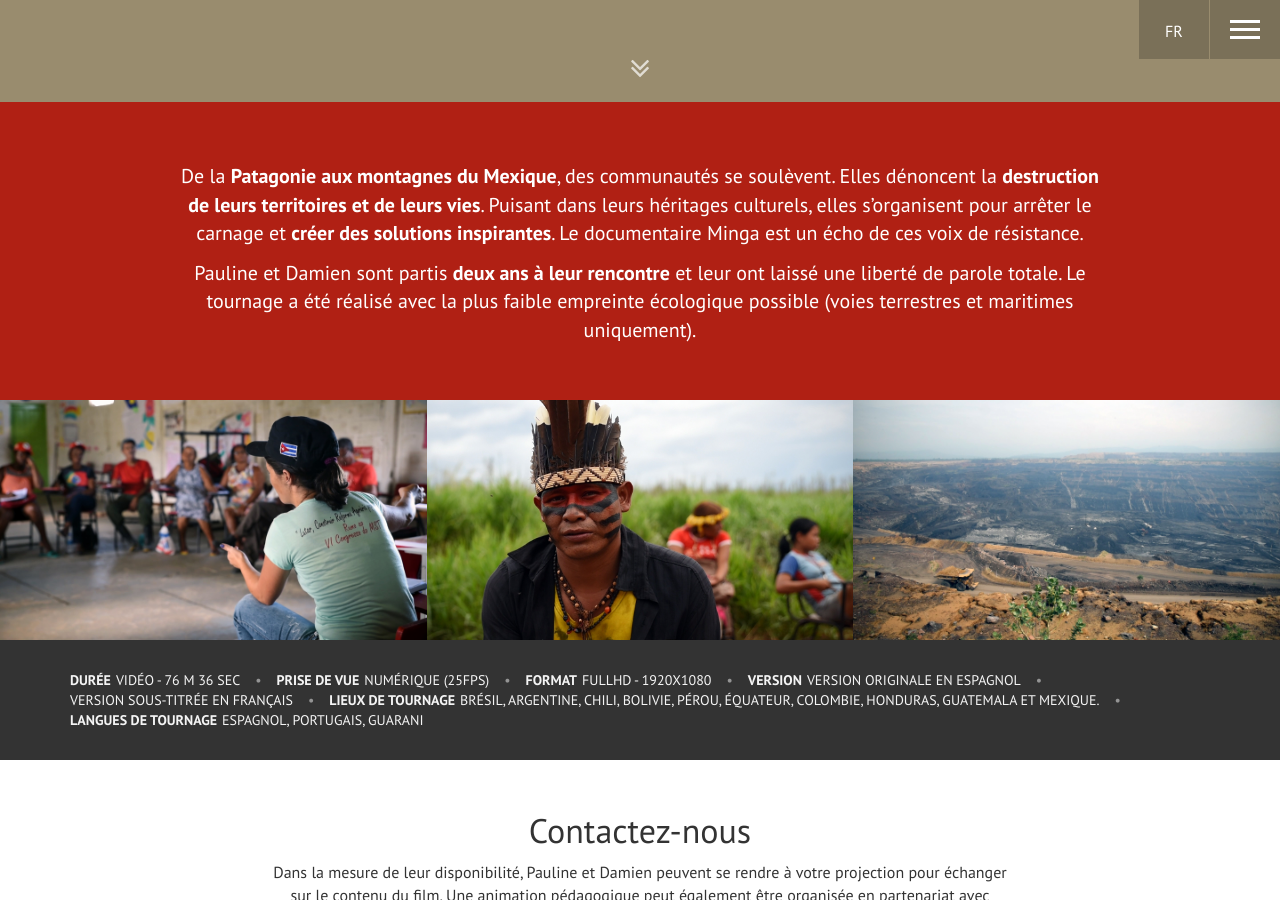
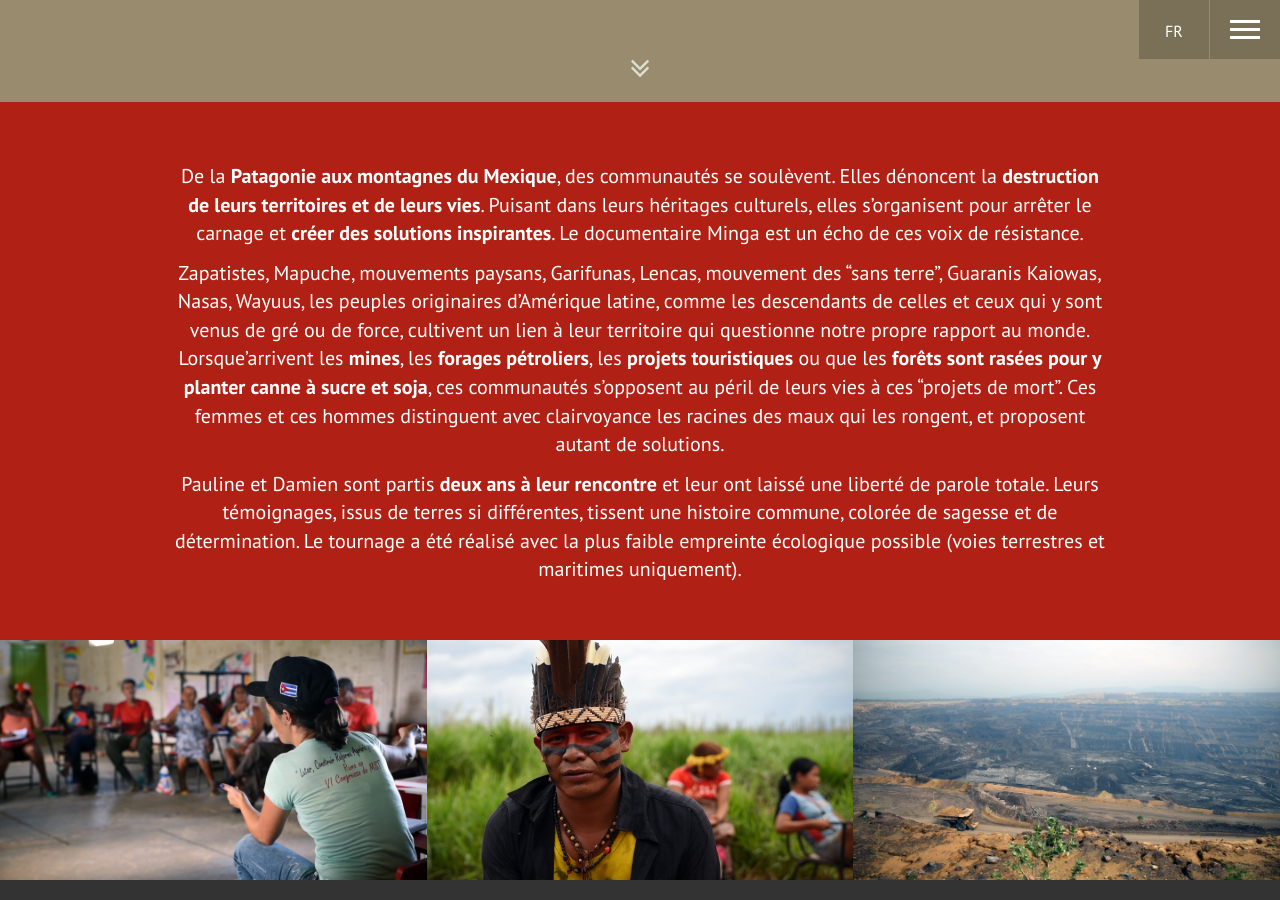
Before and after one commit to entipe/Minga-Live, a Jekyll site: the page built from index.fr.html, in a window 1280 px wide and 900 px high, scrolled down 798 px. Built offline with Jekyll 4.4.1, drawn with Linux system fonts in a browser that asks for light colours.

Commit message:
new intro fr

```diff
--- a/_includes/intro.fr.md
+++ b/_includes/intro.fr.md
@@ -1,3 +1,5 @@
 De la **Patagonie aux montagnes du Mexique**, des communautés se soulèvent. Elles dénoncent la **destruction de leurs territoires et de leurs vies**. Puisant dans leurs héritages culturels, elles s'organisent pour arrêter le carnage et **créer des solutions inspirantes**. Le documentaire Minga est un écho de ces voix de résistance.
 
-Pauline et Damien sont partis **deux ans à leur rencontre** et leur ont laissé une liberté de parole totale. Le tournage a été réalisé avec la plus faible empreinte écologique possible (voies terrestres et maritimes uniquement).
+Zapatistes, Mapuche, mouvements paysans, Garifunas, Lencas, mouvement des "sans terre", Guaranis Kaiowas, Nasas, Wayuus, les peuples originaires d'Amérique latine, comme les descendants de celles et ceux qui y sont venus de gré ou de force, cultivent un lien à leur territoire qui questionne notre propre rapport au monde. Lorsque'arrivent les **mines**, les **forages pétroliers**, les **projets touristiques** ou que les **forêts sont rasées pour y planter canne à sucre et soja**, ces communautés s'opposent au péril de leurs vies à ces "projets de mort". Ces femmes et ces hommes distinguent avec clairvoyance les racines des maux qui les rongent, et proposent autant de solutions.
+
+Pauline et Damien sont partis **deux ans à leur rencontre** et leur ont laissé une liberté de parole totale. Leurs témoignages, issus de terres si différentes, tissent une histoire commune, colorée de sagesse et de détermination. Le tournage a été réalisé avec la plus faible empreinte écologique possible (voies terrestres et maritimes uniquement).
--- a/package.json
+++ b/package.json
@@ -36,6 +36,6 @@
     "babel-preset-env": "^1.7.0",
     "webpack": "^4.27.1",
     "webpack-cli": "^3.1.2",
-    "webpack-dev-server": "^3.1.10"
+    "webpack-dev-server": "^3.1.11"
   }
 }
```
Also changed, not shown: 1 other file.
